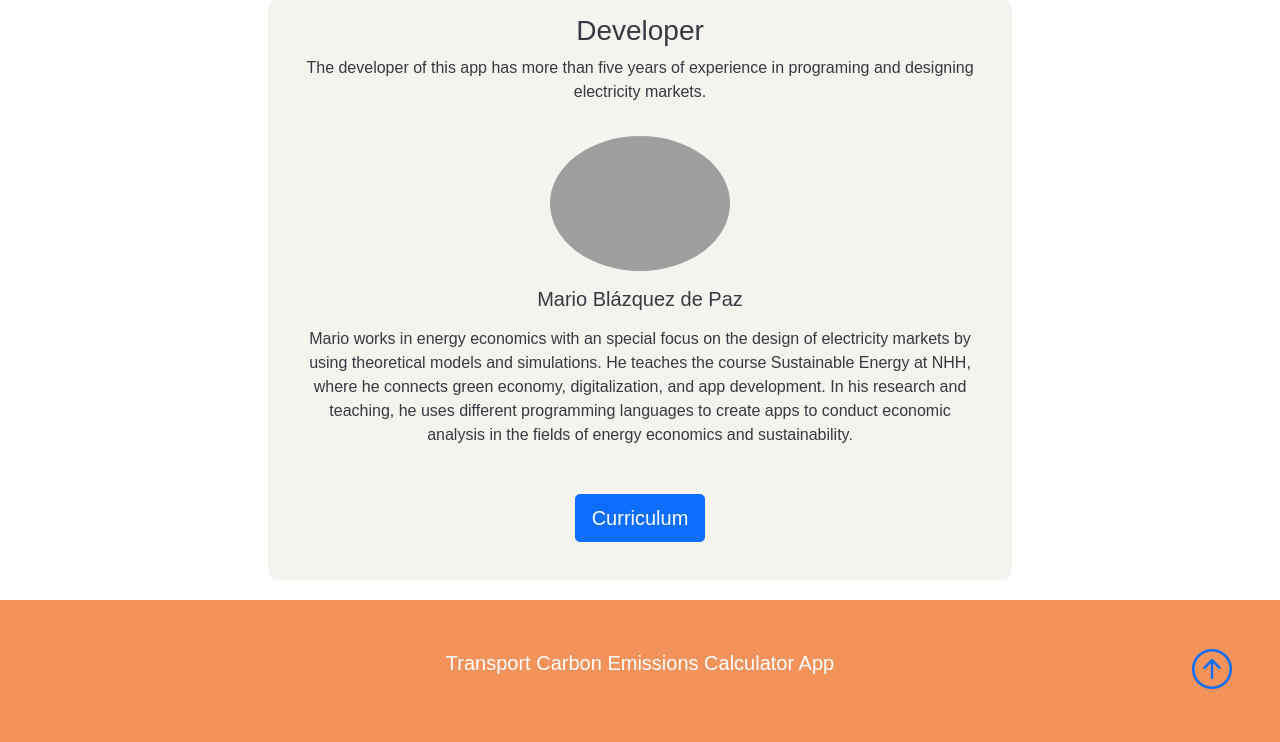
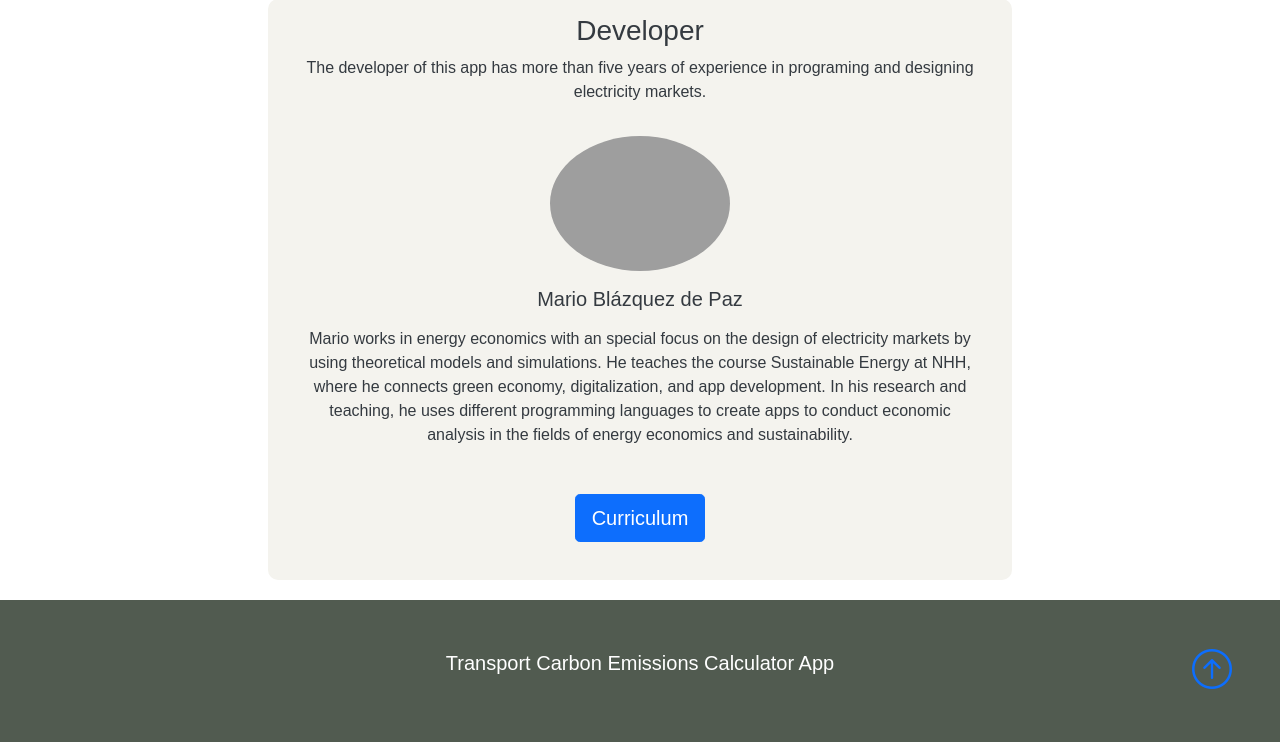
Before and after one commit to VeronikaPriakhina/ENE425-2022-app-Veronika, a Flask app: page / in a window 1280 px wide. Shown: the part 582-1324 px from the top of the page. Run offline with Flask 2, Linux system fonts and the light colour scheme; some libraries are stand-ins or nearby versions; grey boxes are pictures that could not be loaded.

Commit message:
Update layout.html

```diff
--- a/templates/layout.html
+++ b/templates/layout.html
@@ -194,7 +194,9 @@
               padding: 2px 2px;
               text-align:center;
             }
-                        /*Container section select entry*/
+
+            /* App Calculator Output */
+            /*Container display output*/
             .section_caculator_entry_css {
               display: flex;
               align-items: start;
@@ -285,7 +287,7 @@
         {% if title %}
             <title>{{ title }}</title>
         {% else %}
-            <title>home</title>
+            <title>Home</title>
         {% endif %}
     </head>
     <body>
@@ -307,7 +309,7 @@
         {% block content %} {% endblock %}
 
         <!-- Footer -->
-        <footer class="p-5  text-white text-center position-relative", style="background-color:#f2935c">
+        <footer class="p-5  text-white text-center position-relative", style="background-color:#515B50">
           <div class="container">
             <p class="lead">Transport Carbon Emissions Calculator App</p>
 
```
